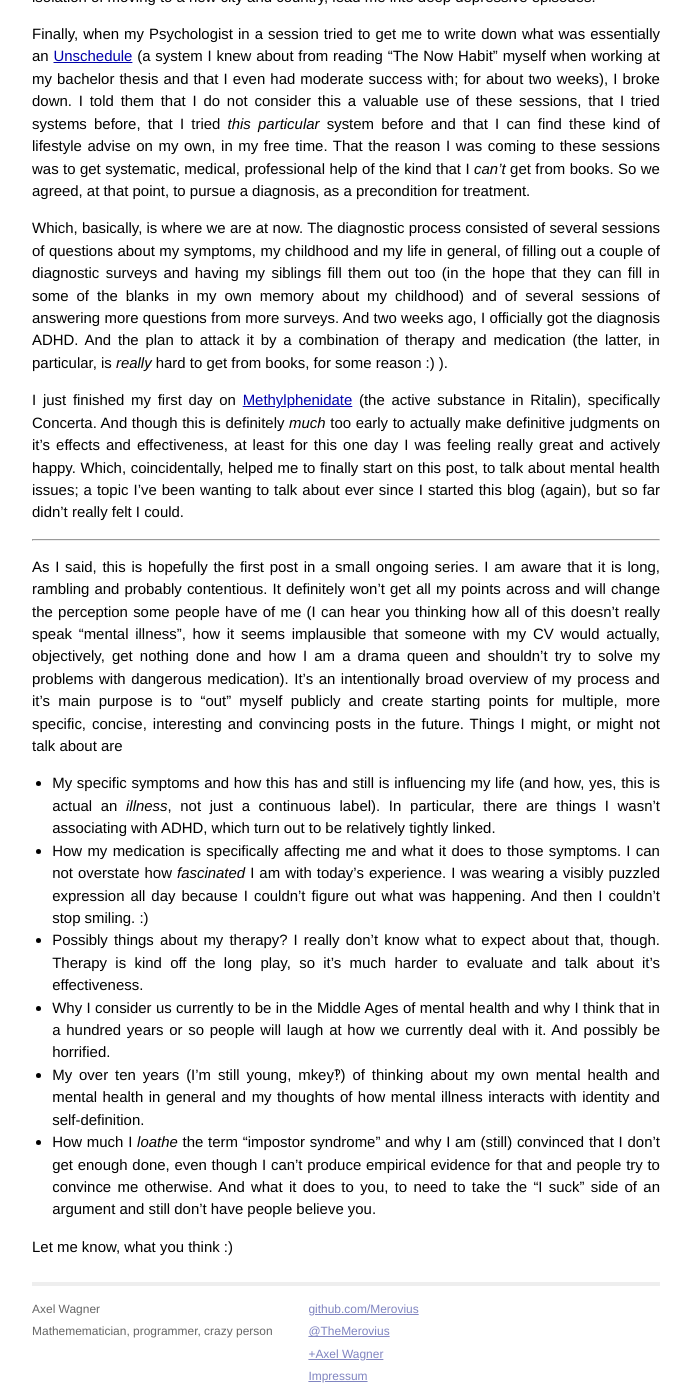
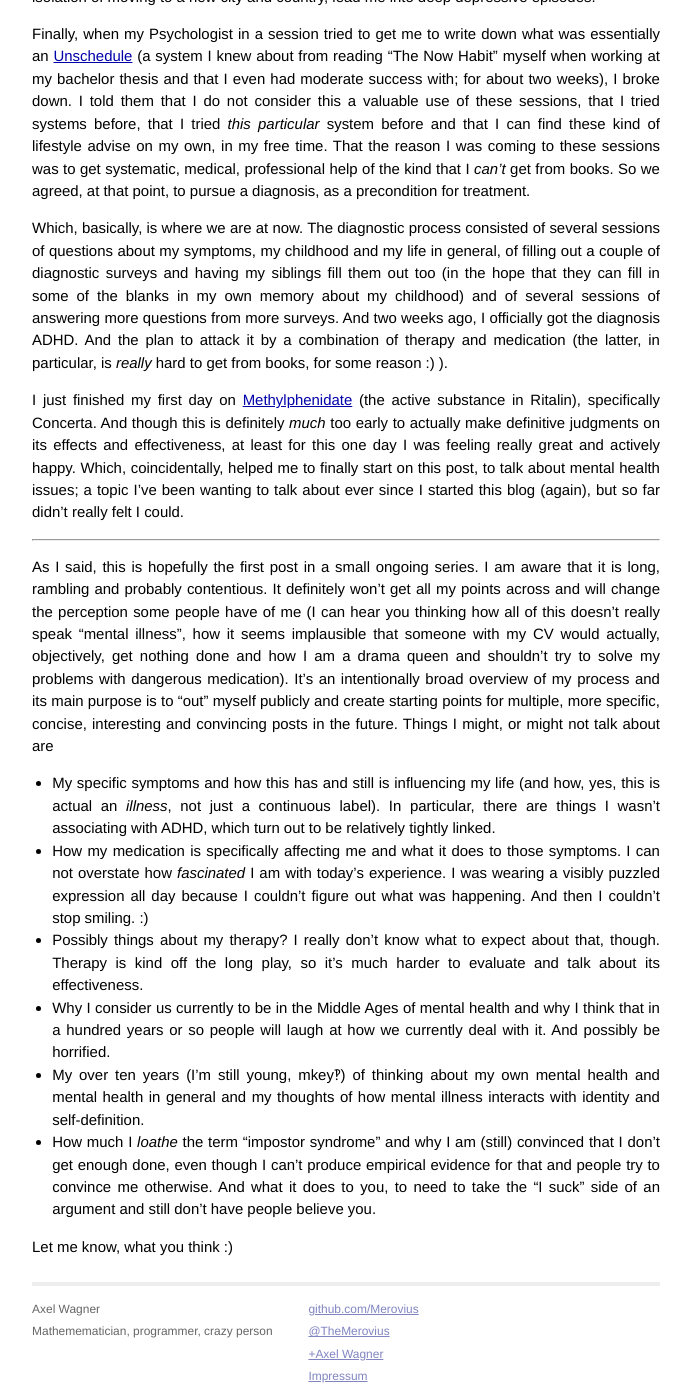
Before and after one commit to benhoyt/merovius.github.io, a Jekyll site: the page built from _posts/2016-08-31-ive-been-diagnosed-with-adhd.markdown, in a window 1280 px wide and 1400 px high, scrolled down 1937 px. Shown: the whole window, without its empty margins (294-985 px from the left). Built offline with Jekyll 4.4.1, drawn with Linux system fonts in a browser that asks for light colours; Markdown is read by kramdown in place of the engine named in the settings; some of the changed text lies outside the part shown.

Commit message:
Fix some small mistakes in the latest post

```diff
--- a/_posts/2016-08-31-ive-been-diagnosed-with-adhd.markdown
+++ b/_posts/2016-08-31-ive-been-diagnosed-with-adhd.markdown
@@ -11,7 +11,7 @@ As the title says, I've been recently diagnosed with ADHD and I thought I'd try
 to be as open about it as possible and share my personal experiences with
 mental illness. That being said, I am also adding the disclaimer, that I have
 no training or special knowledge about it and that the fact that I have been
-*diagnosed* with ADHD does not mean I am an authoritative source on it's
+*diagnosed* with ADHD does not mean I am an authoritative source on its
 effects, that this diagnoses is going to stick or that my experiences in any
 way generalize to other people who got the same diagnosis.
 
@@ -85,7 +85,7 @@ the potential cost (or the stress of dealing with how that works with my
 insurance), the perceived complexity of finding one that is both accepting
 patients that are only publicly insured and is specialized on my particular
 kinds of issues and the perceived lack of time prevented me from doing so.
-Apart from a general doubt about it's effectiveness and fear of the
+Apart from a general doubt about its effectiveness and fear of the
 implications for my self-perception and world-view, of course.
 
 Luckily one of the employee-benefits at my company is free and uncomplicated
@@ -129,7 +129,7 @@ latter, in particular, is *really* hard to get from books, for some reason :) ).
 I just finished my first day on
 [Methylphenidate](https://en.wikipedia.org/wiki/Methylphenidate) (the active
 substance in Ritalin), specifically Concerta. And though this is definitely
-*much* too early to actually make definitive judgments on it's effects and
+*much* too early to actually make definitive judgments on its effects and
 effectiveness, at least for this one day I was feeling really great and
 actively happy. Which, coincidentally, helped me to finally start on this post,
 to talk about mental health issues; a topic I've been wanting to talk about
@@ -144,7 +144,7 @@ can hear you thinking how all of this doesn't really speak "mental illness",
 how it seems implausible that someone with my CV would actually, objectively,
 get nothing done and how I am a drama queen and shouldn't try to solve my
 problems with dangerous medication). It's an intentionally broad overview of my
-process and it's main purpose is to "out" myself publicly and create starting
+process and its main purpose is to "out" myself publicly and create starting
 points for multiple, more specific, concise, interesting and convincing posts
 in the future. Things I might, or might not talk about are
 
@@ -158,7 +158,7 @@ in the future. Things I might, or might not talk about are
   out what was happening. And then I couldn't stop smiling. :)
 * Possibly things about my therapy? I really don't know what to expect about
   that, though. Therapy is kind off the long play, so it's much harder to
-  evaluate and talk about it's effectiveness.
+  evaluate and talk about its effectiveness.
 * Why I consider us currently to be in the Middle Ages of mental health and why
   I think that in a hundred years or so people will laugh at how we currently
   deal with it. And possibly be horrified.
```
Also changed, not shown: other parts of _posts/2016-08-31-ive-been-diagnosed-with-adhd.markdown (+1 -1 lines).
